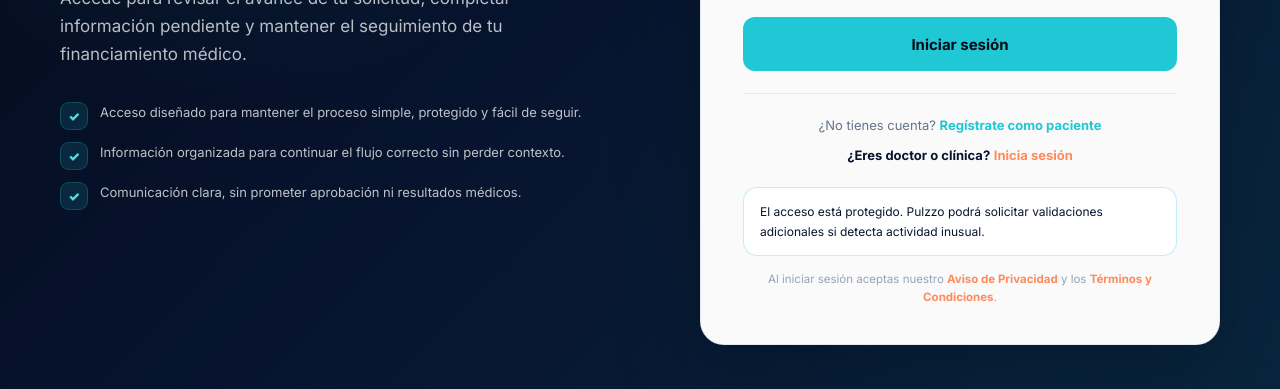
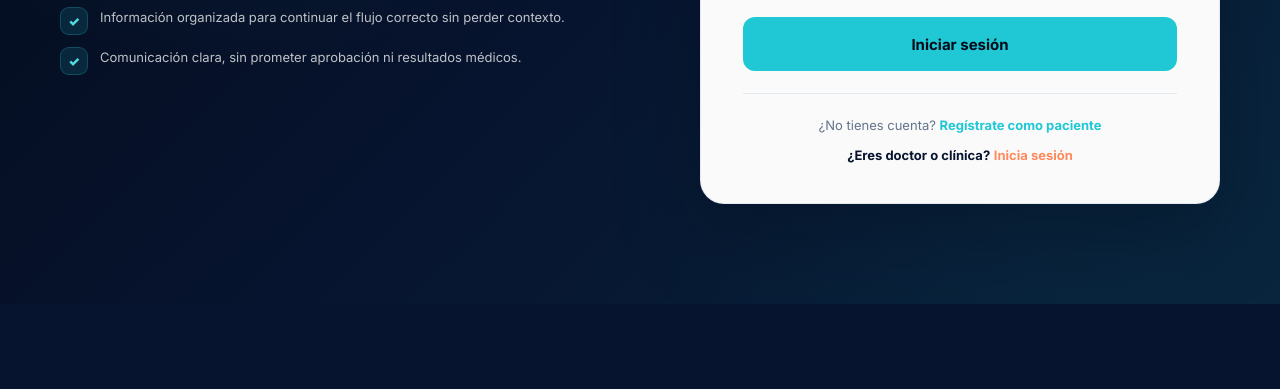
Before and after one commit to apcacho/pulzzo-landing, a plain HTML site: page login-paciente.html in a window 1280 px wide. Shown: the part 496-885 px from the top of the page. After the commit the page ends 800 px from the top, so only its background shows below. Drawn offline with Linux system fonts and the light colour scheme.

Commit message:
Add files via upload

```diff
--- a/login-paciente.html
+++ b/login-paciente.html
@@ -3842,7 +3842,7 @@ img{max-width:100%;display:block}
   overflow:hidden;
   isolation:isolate;
   display:flex;
-  align-items:center;
+  align-items:flex-start;
   justify-content:center;
 }
 .auth-bg{
@@ -3870,7 +3870,7 @@ img{max-width:100%;display:block}
   display:grid;
   grid-template-columns:minmax(0,1fr) 460px;
   gap:54px;
-  align-items:center;
+  align-items:start;
 }
 .auth-copy{color:var(--white);max-width:520px}
 .auth-pill{
@@ -4473,10 +4473,6 @@ img{max-width:100%;display:block}
         <div>¿No tienes cuenta? <a href="registro-paciente.html" class="">Regístrate como paciente</a></div>
         <div><strong>¿Eres doctor o clínica?</strong> <a href="login-doctor.html" class="">Inicia sesión</a></div>
       </div>
-
-      <div class="auth-note">El acceso está protegido. Pulzzo podrá solicitar validaciones adicionales si detecta actividad inusual.</div>
-
-      <p style="text-align:center;font-size:11.5px;color:#94A3B8;margin-top:14px;line-height:1.6;">Al iniciar sesión aceptas nuestro <a href="aviso-privacidad.html" style="color:var(--coral);font-weight:700;">Aviso de Privacidad</a> y los <a href="terminos-condiciones.html" style="color:var(--coral);font-weight:700;">Términos y Condiciones</a>.</p>
     </section>
   </section>
 </main>
```
